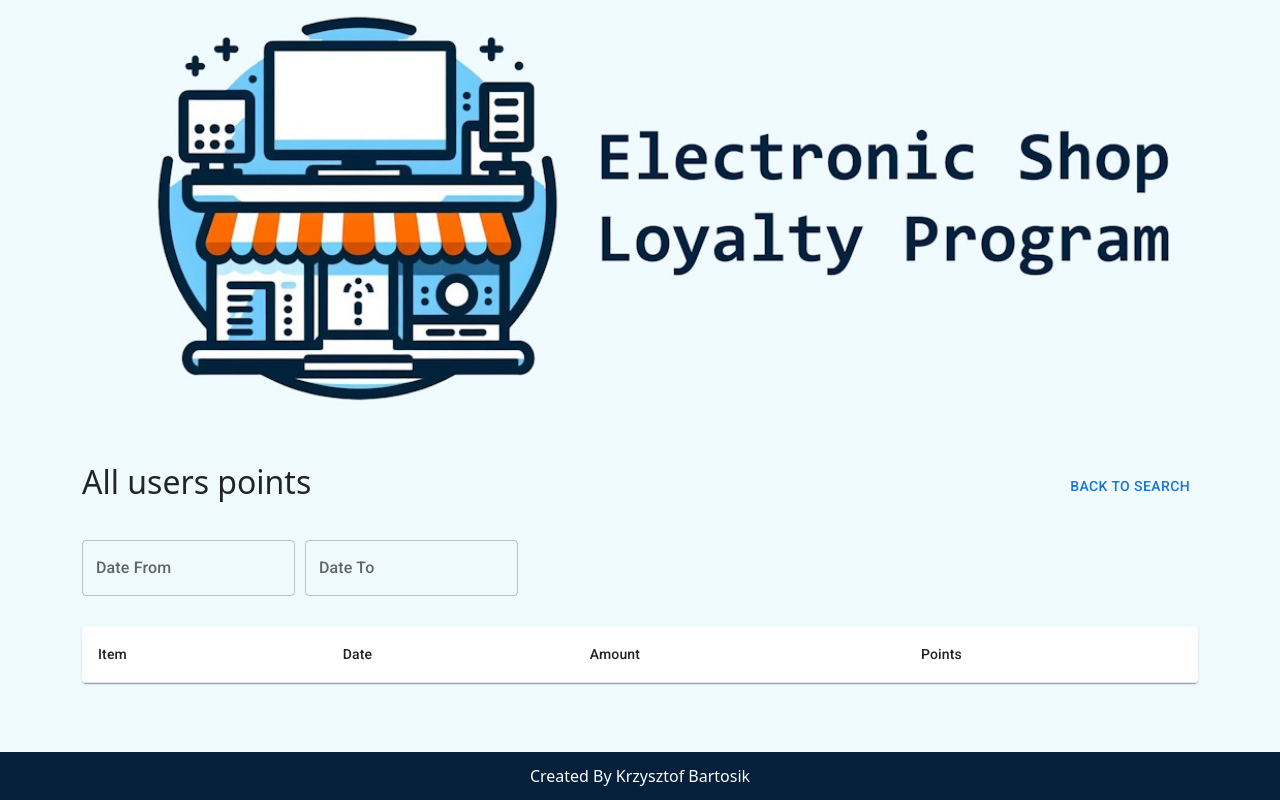
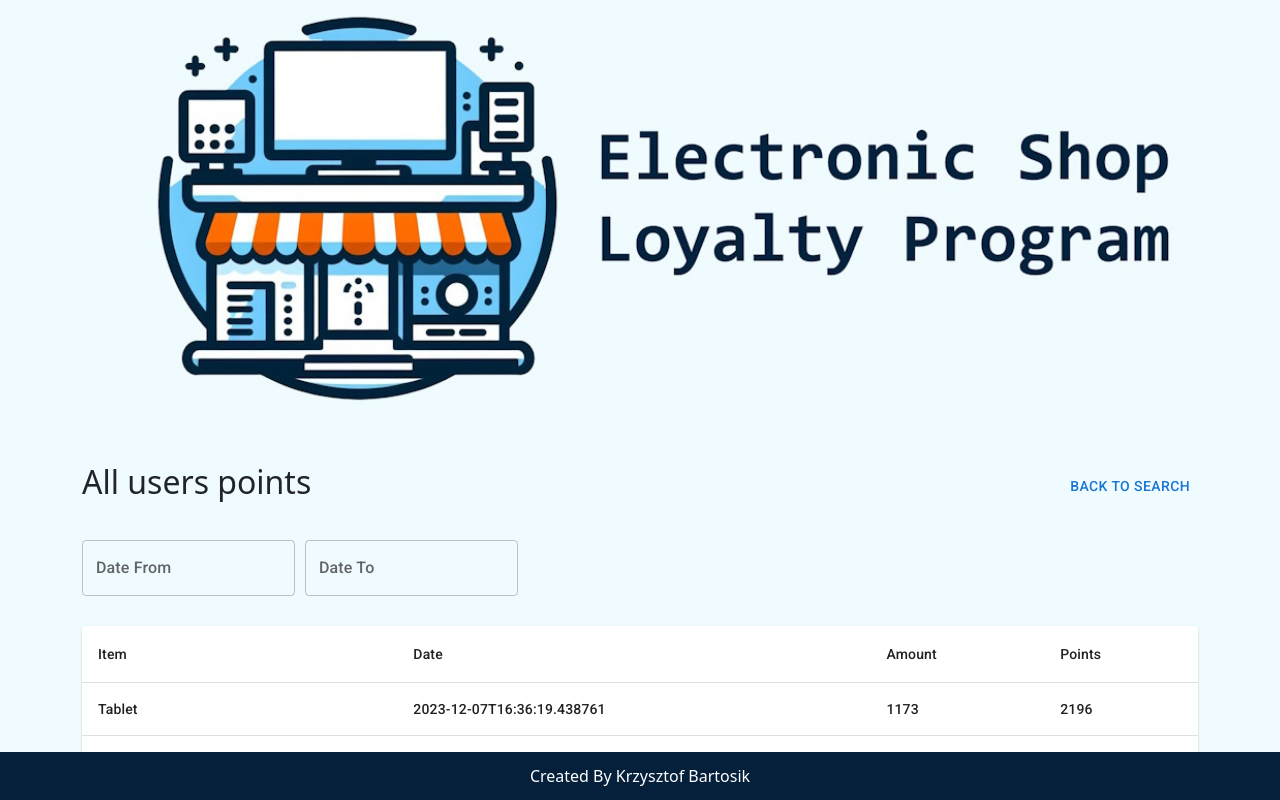
Before and after one commit to nitro03/loyalty-program-example, a React (Create React App) app: page /allUsers in a window 1280 px wide. Shown: the top 800 px of the page. Built offline with nearby package versions, Linux system fonts and the light colour scheme.

Commit message:
- data display fix - added readme

```diff
--- a/src/components/PointsTable/PointsTable.jsx
+++ b/src/components/PointsTable/PointsTable.jsx
@@ -56,7 +56,7 @@ const PointsTable = (props) => {
                         </TableRow>
                     </TableHead>
                     <TableBody>
-                        {renderRows()}
+                        {renderRows(data)}
                     </TableBody>
                 </Table>
             </TableContainer>
```
Also changed, not shown: 1 other file (tests, documents, lock files or other folders).
